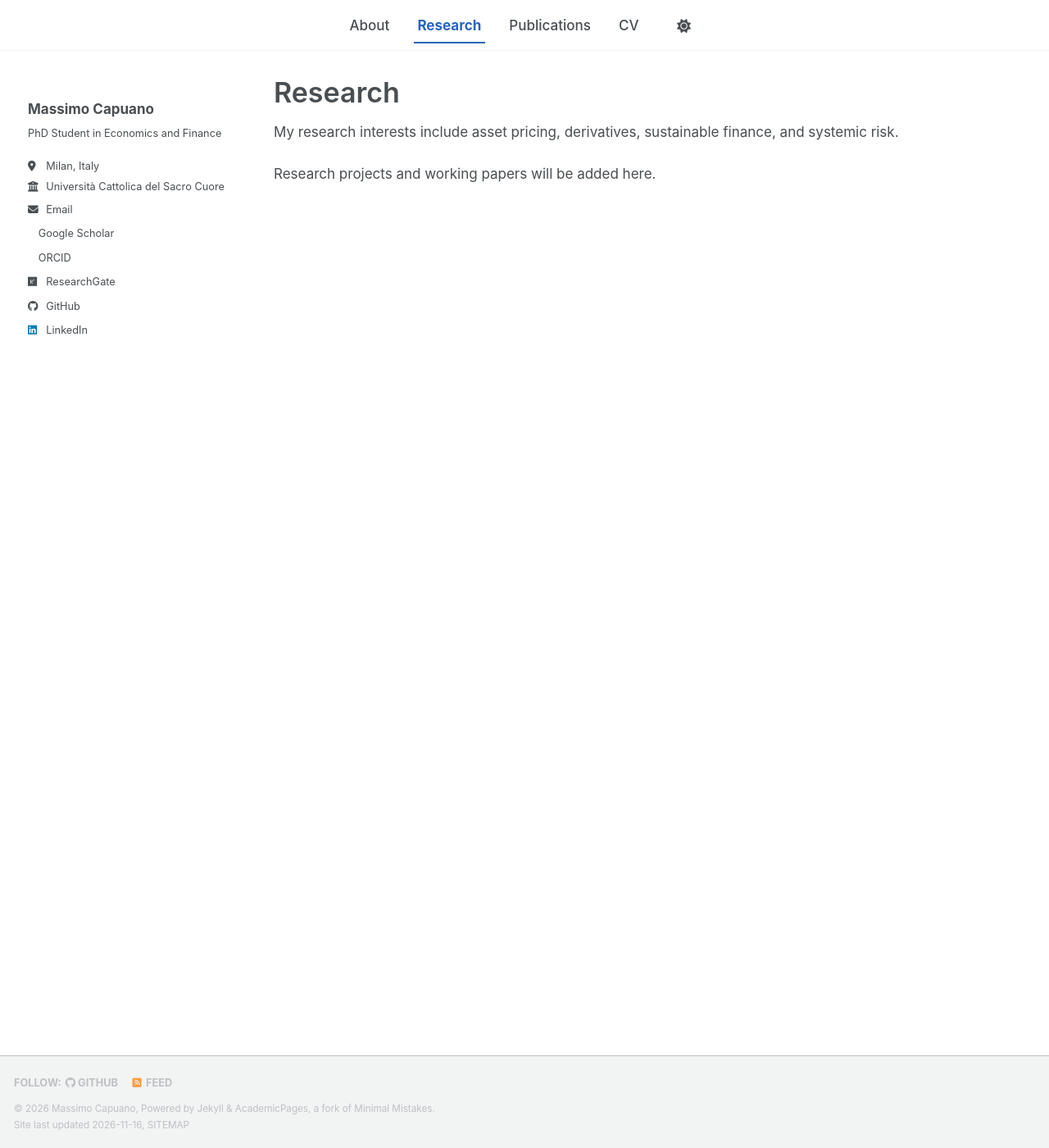
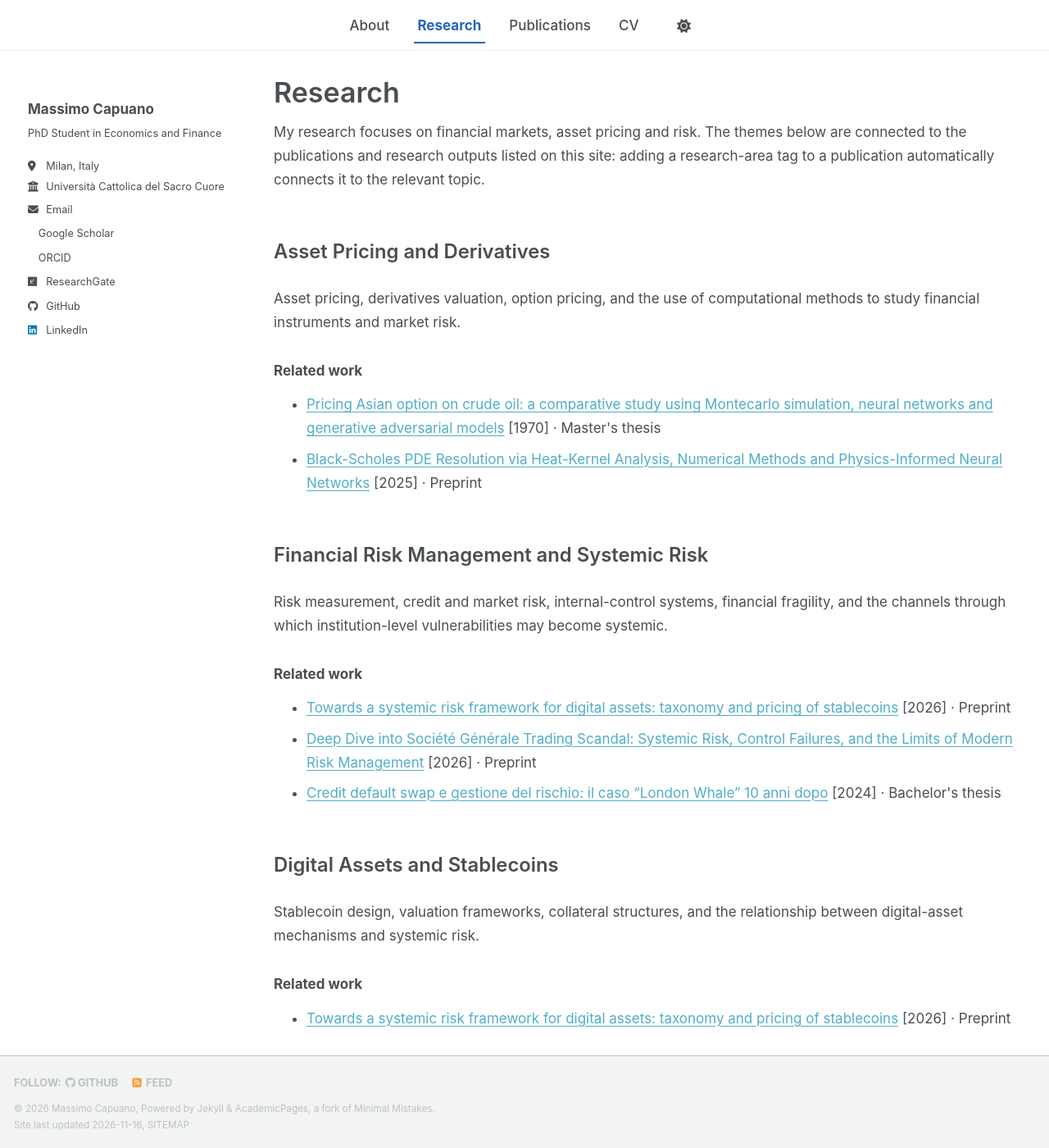
Before and after one commit to capuanomassimo/capuanomassimo.github.io, a Jekyll site: the page built from _pages/research.md, in a window 1280 px wide and 1400 px high. Shown: the whole window at 82% size. Built offline with Jekyll 4.4.1, drawn with Linux system fonts in a browser that asks for light colours; a script bundle is joined from its source files by our own code; a style sheet for code colours, icons or effects is not loaded; some of the changed text lies outside the part shown.

Commit message:
Generate Research page from shared areas and publications

```diff
--- a/_pages/research.md
+++ b/_pages/research.md
@@ -1,9 +1,48 @@
 ---
+layout: single
 title: "Research"
 permalink: /research/
 author_profile: true
+description: "Research interests and projects in asset pricing, derivatives, financial risk, digital assets, and sustainable finance."
 ---
+{% assign profile = site.data.academic_profile.profile %}
+{% assign research_publications = site.publications | sort: "date" | reverse %}
 
-My research interests include asset pricing, derivatives, sustainable finance, and systemic risk.
+My research focuses on financial markets, asset pricing and risk. The themes below are connected to the publications and research outputs listed on this site: adding a research-area tag to a publication automatically connects it to the relevant topic.
 
-Research projects and working papers will be added here.
+{% for area in site.data.research.areas %}
+<section class="research-area" id="{{ area.id }}">
+  <h2>{{ area.title }}</h2>
+  <p>{{ area.description }}</p>
+  {% assign has_related = false %}
+  {% for item in research_publications %}
+    {% if item.research_areas contains area.id %}
+      {% assign has_related = true %}
+    {% endif %}
+  {% endfor %}
+  {% if has_related %}
+    <h3>Related work</h3>
+    <ul class="research-publications">
+      {% for item in research_publications %}
+        {% if item.research_areas contains area.id %}
+          <li>
+            {% if item.paperurl %}
+              <a href="{{ item.paperurl }}" target="_blank" rel="noopener noreferrer">{{ item.title }}</a>
+            {% elsif item.link %}
+              <a href="{{ item.link }}" target="_blank" rel="noopener noreferrer">{{ item.title }}</a>
+            {% else %}
+              {{ item.title }}
+            {% endif %}
+            <span class="research-publication-meta">
+              {% if item.date %}[{{ item.display_year | default: item.date | date: "%Y" }}]{% elsif item.year %}[{{ item.year }}]{% endif %}
+              {% if item.type %} · {{ item.type }}{% endif %}
+            </span>
+          </li>
+        {% endif %}
+      {% endfor %}
+    </ul>
+  {% endif %}
+</section>
+{% endfor %}
+
+<p class="research-note">For a complete list of outputs, see <a href="/publications/">Publications</a>.</p>
```
